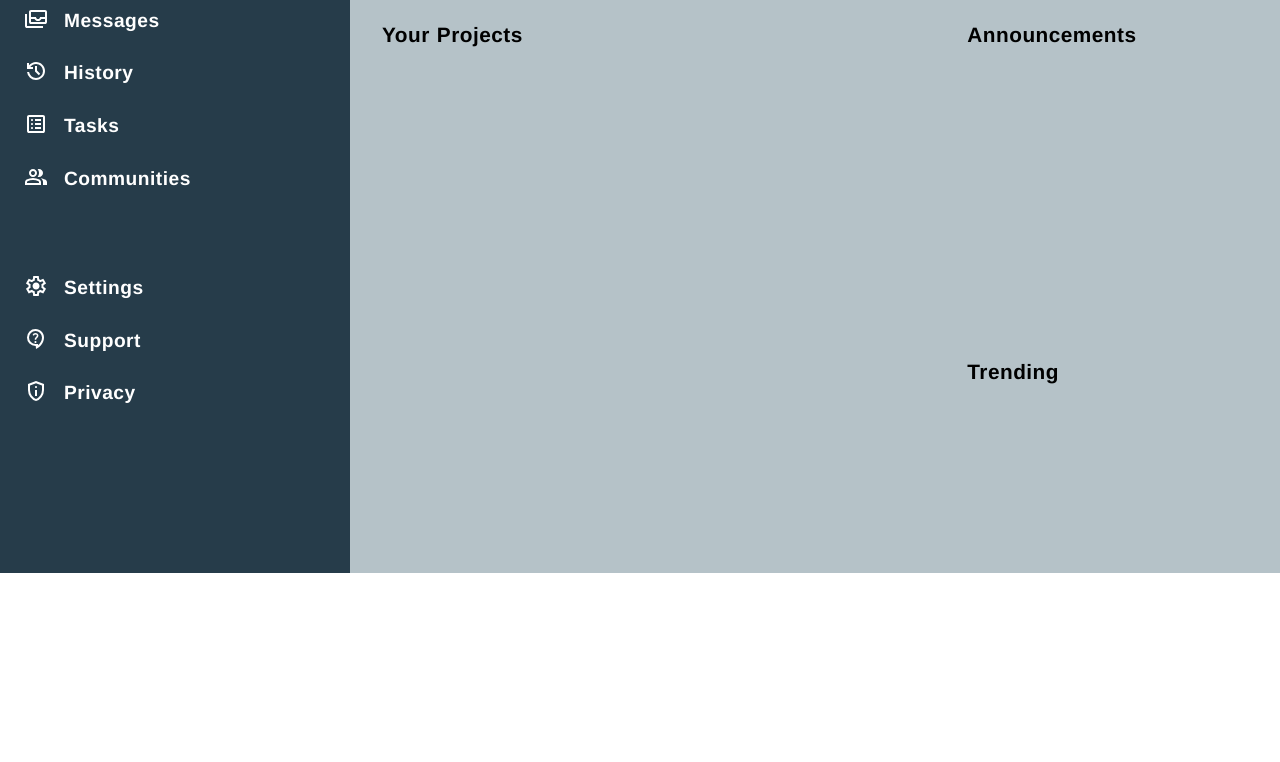
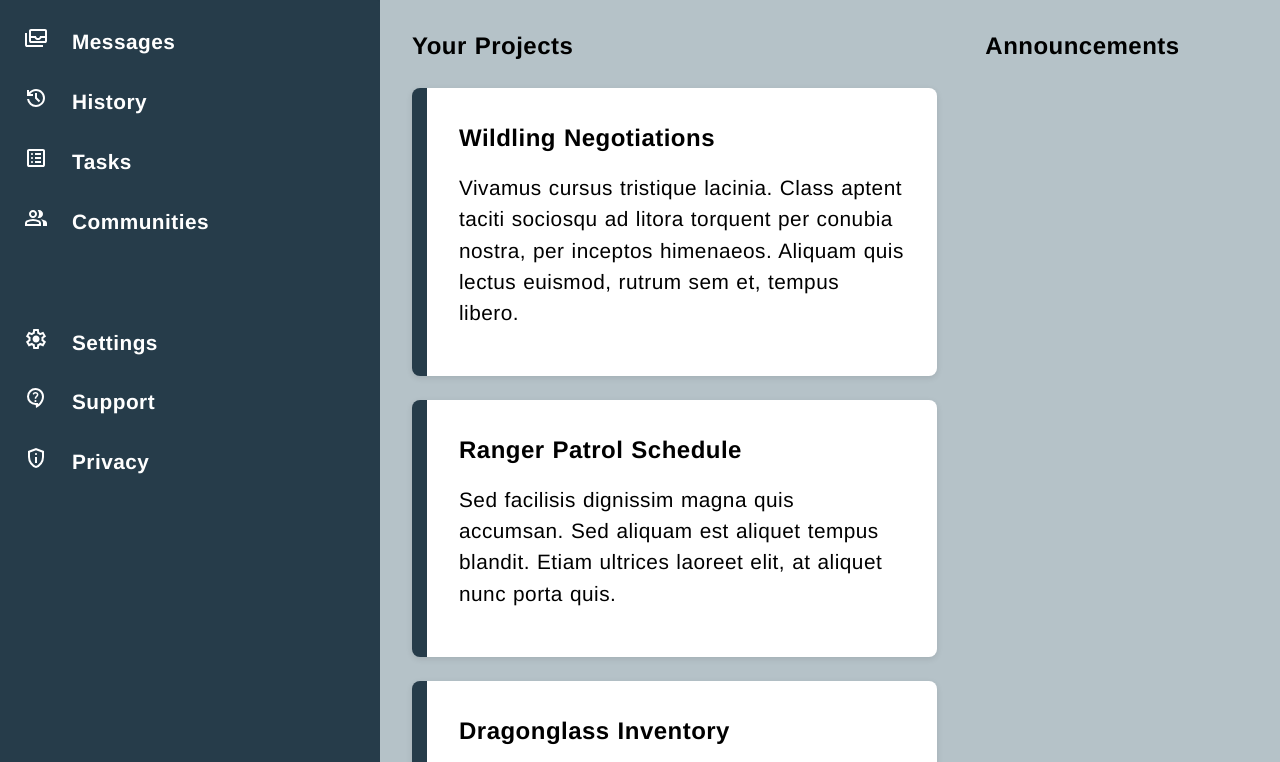
Before and after one commit to nathmunhoz/admin-dashboard, a plain HTML site: page index.html in a window 1280 px wide. Shown: the part 227-989 px from the top of the page. Before the commit the page ends 800 px from the top, so only its background shows below. Drawn offline with Linux system fonts and the light colour scheme.

Commit message:
added cards on the projects and adjusted the sidebar to be responsive

```diff
--- a/index.html
+++ b/index.html
@@ -86,13 +86,31 @@
 
         <main class="main">
             <div class="projects">
-                <p>Your Projects</p>
-                <div class="p1"></div>
-                <div class="p2"></div>
-                <div class="p3"></div>
-                <div class="p4"></div>
-                <div class="p5"></div>
-                <div class="p6"></div>
+                <p class="princ">Your Projects</p>
+                <div class="p1">
+                    <p class="title">Wildling Negotiations</p>
+                    <p class="normal">Vivamus cursus tristique lacinia. Class aptent taciti sociosqu ad litora torquent per conubia nostra, per inceptos himenaeos. Aliquam quis lectus euismod, rutrum sem et, tempus libero.</p>
+                </div>
+                <div class="p2">
+                    <p class="title">Ranger Patrol Schedule</p>
+                    <p class="normal">Sed facilisis dignissim magna quis accumsan. Sed aliquam est aliquet tempus blandit. Etiam ultrices laoreet elit, at aliquet nunc porta quis. </p>
+                </div>
+                <div class="p3">
+                    <p class="title">Dragonglass Inventory</p>
+                    <p class="normal">Pellentesque convallis eu nisl id varius. Morbi magna odio, feugiat vel molestie vitae, lacinia id dui. Nam pretium maximus lorem, vel tempor odio tempus ut. Maecenas placerat dapibus ipsum, sit amet ultrices arcu finibus lacinia.</p>
+                </div>
+                <div class="p4">
+                    <p class="title">Castle Black Maintenance</p>
+                    <p class="normal">Nunc rutrum ligula eu diam bibendum vestibulum. Curabitur tellus lacus, fringilla quis metus aliquet, posuere lobortis ante. Vivamus tincidunt lobortis purus sit amet dapibus.</p>
+                </div>
+                <div class="p5">
+                    <p class="title">White Walker Reports</p>
+                    <p class="normal">Duis nibh augue, lacinia vel purus eu, imperdiet ornare justo. Integer at tincidunt arcu. Quisque elementum eros ligula, sed volutpat nibh ullamcorper quis. </p>
+                </div>
+                <div class="p6">
+                    <p class="title">Crow Training Plan</p>
+                    <p class="normal">Morbi porttitor, orci vitae auctor blandit, purus felis feugiat magna, ut mollis tellus elit lobortis magna. Aenean eu ultrices nisl. Suspendisse facilisis, turpis eu condimentum hendrerit, libero metus tincidunt lacus, hendrerit venenatis tortor tellus a quam.</p>
+                </div>
             </div>
             <div class="announcements">
                 <p>Announcements</p>
--- a/style.css
+++ b/style.css
@@ -17,7 +17,8 @@ html {
 .container {
   display: grid;
   grid-template-rows: auto 1fr;
-  grid-template-columns: 350px 1fr;
+  /* more responsive */
+  grid-template-columns: minmax(280px, 380px) 1fr;
   grid-template-areas:
     'sidebar header'
     'sidebar main';
@@ -34,22 +35,53 @@ html {
     "projects announcements";
   background-color: #B5C2C8;
   padding: 2rem;
-  gap: 1.5rem;
+  gap: 3rem;
 }
 
 .projects {
   grid-area: projects;
-  font-size: 1.3rem;
+  font-size: 1.5rem;
   font-weight: 600;
+  align-self: start;
+  /* for the cards */
+  display: grid;
+  grid-template-columns: repeat(auto-fit, minmax(300px, 1fr));
+  gap: 1.5rem;
+  width: 100%;
+}
+
+.princ {
+  /* This makes the "Your Projects" title span from the first column line (1)
+     to the last column line (-1) of the .projects grid. */
+  grid-column: 1 / -1;
 }
 
 .announcements {
   grid-area: announcements;
-  font-size: 1.3rem;
+  font-size: 1.5rem;
   font-weight: 600;
   display: flex;
   flex-direction: column;
   justify-content: space-between;
+}
+
+.projects div {
+  background-color: white;
+  border-radius: 8px;
+  padding: 2rem;
+  box-shadow: 0 2px 6px rgba(0,0,0,0.1);
+  border-left: 15px solid #263C4A;
+  transition: transform 0.3s ease, box-shadow 0.3s ease;
+}
+
+.projects div:hover {
+  transform: scale(1.05);
+}
+
+.normal {
+  font-size: 1.3rem;
+  font-weight: 100;
+  margin: 1rem 0;
 }
 
 /* SIDEBAR */
@@ -80,11 +112,11 @@ html {
 
 .sidebar li {
   display: flex;
-  gap: 1rem;
-  margin: 1.5rem 0;
+  gap: 1.5rem;
+  margin: 1.8rem 0;
   cursor: pointer;
   font-weight: 600;
-  font-size: 1.2rem;
+  font-size: 1.3rem;
 }
 
 .row2 {
@@ -105,7 +137,7 @@ html {
   padding: 1.2rem 2rem;
   gap: 1.5rem;
   align-items: center;
-  box-shadow: 0 2px 8px rgba(0, 0, 0, 0.15);
+  box-shadow: 0 2px 8px rgba(0, 0, 0, 0.05);
 }
 
 .search-container {
@@ -155,12 +187,12 @@ html {
 
 .intro p:first-child {
   font-weight: 600;
-  font-size: 1rem;
+  font-size: 1.2rem;
 }
 
 .intro p:last-child {
   font-weight: 600;
-  font-size: 1.4rem;
+  font-size: 1.5rem;
 }
 
 .btn {
@@ -182,3 +214,12 @@ html {
   cursor: pointer;
   transition: background-color 0.3s ease;
 }
+
+.btn button:hover {
+  background-color: #445e6e;
+}
+
+.btn button:active {
+  background-color: #445e6e;
+  transform: scale(1.1);
+}
```
